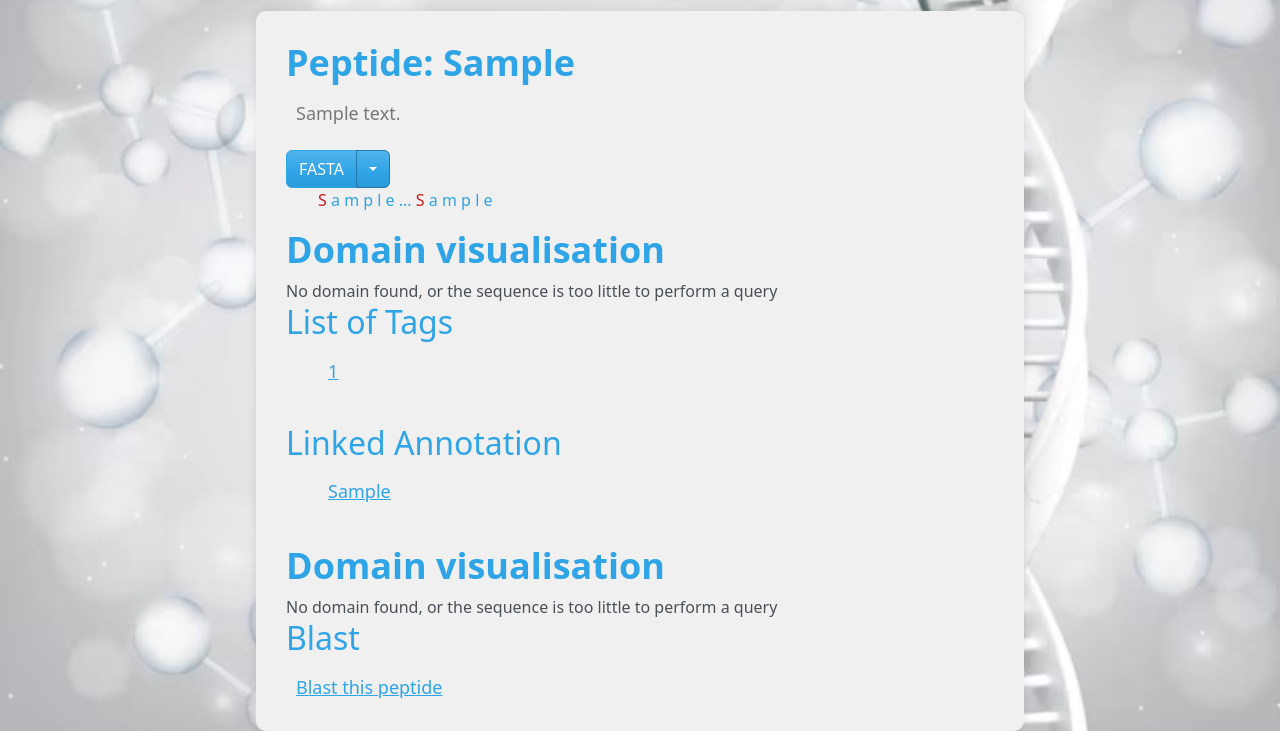
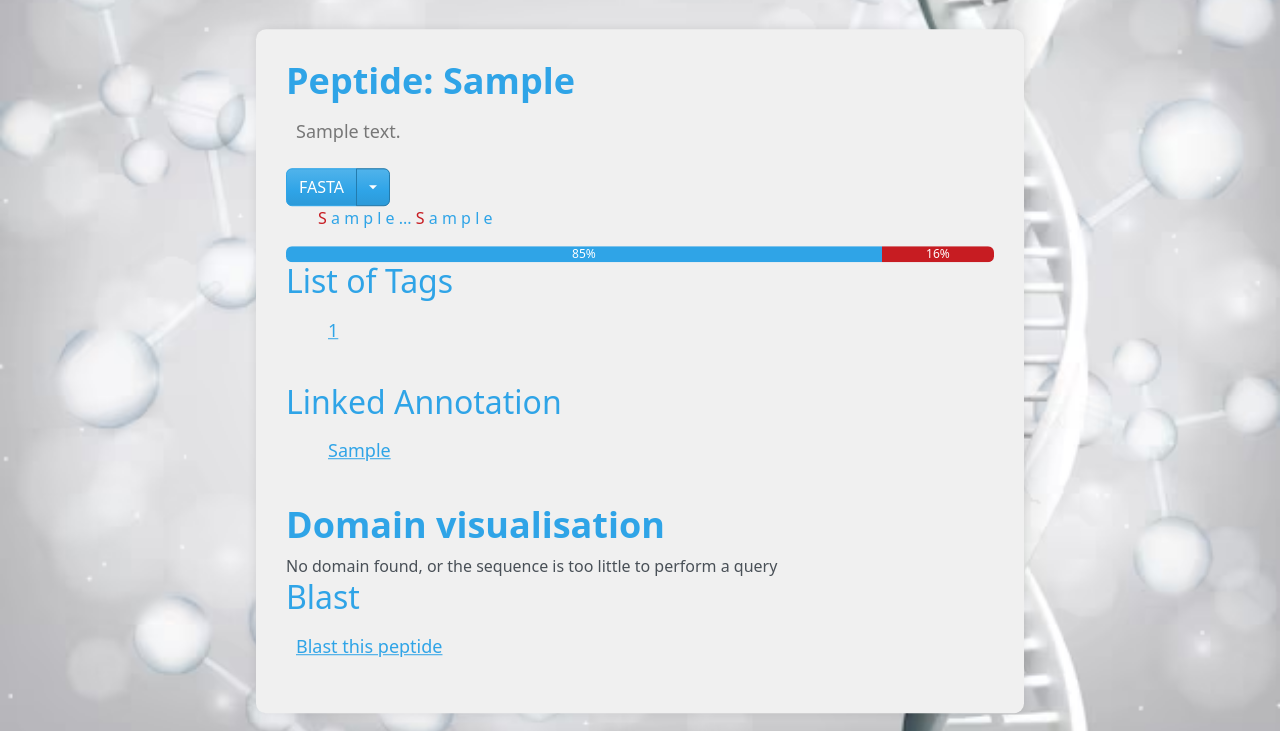
Before and after one commit to R-Poulard/GenomeTag, a Django app: page /GenomeTag/download_peptide_fasta/1/ in a window 1280 px wide. Shown: the part 69-800 px from the top of the page. Run offline with Django 5.2, Linux system fonts and the light colour scheme; a user stored in the database is signed in; tables that the repository leaves empty hold one stand-in row (values such as "Sample post"); some libraries are stand-ins or nearby versions.

Commit message:
fixed prot domain

```diff
--- a/GenomeTag/templates/GenomeTag/create_attribution.html
+++ b/GenomeTag/templates/GenomeTag/create_attribution.html
@@ -58,7 +58,7 @@
         [Annotator-mail]\t[genome]\t[chromosome]\t[strand]\t[start]\t[end]\t[chromosome]\t[start]\t[end][\t...]<br>...
     </div>
     <br>
-    <a href="{% static '/example.xls' %}" download>example_file</a>
+    <a href="{% static '/example.tsv' %}" download>example_file</a>
     <br>
     <br>
     <form method="post" enctype="multipart/form-data" action="{% url 'GenomeTag:create_attribution' %}"
--- a/GenomeTag/templates/GenomeTag/display/display_peptide.html
+++ b/GenomeTag/templates/GenomeTag/display/display_peptide.html
@@ -125,34 +125,25 @@
             });
 
         </script>
+         <div class="progress">
+            <div class="progress-bar bg-primary" role="progressbar" style="width: 0%;" aria-valuemin="0"
+                aria-valuemax="100" data-bs-toggle="tooltip" data-bs-placement="top"
+                data-bs-original-title="Acides Aminés Hydrophobes"><span id="pourcprimary"></span></div>
+            <div class="progress-bar bg-success" role="progressbar" style="width: 0%;" aria-valuemin="0"
+                aria-valuemax="100" data-bs-toggle="tooltip" data-bs-placement="top"
+                data-bs-original-title="Cas spéciaux"><span id="pourcsuccess"></span></div>
+            <div class="progress-bar bg-info" role="progressbar" style="width: 0%;" aria-valuemin="0"
+                aria-valuemax="100" data-bs-toggle="tooltip" data-bs-placement="top"
+                data-bs-original-title="Acides Aminés chargés"><span id="pourcinfo"></span></div>
+            <div class="progress-bar bg-danger" role="progressbar" style="width: 0%;" aria-valuemin="0"
+                aria-valuemax="100" data-bs-toggle="tooltip" data-bs-placement="top"
+                data-bs-original-title="Acides Aminés polaires"><span id="pourcdanger"></span></div>
+        </div>
+        <p id="infoCount" style="display: none;">0</p>
+        <p id="dangerCount" style="display: none;"></p>
+        <p id="successCount" style="display: none;"></p>
+        <p id="primaryCount" style="display: none;"></p>
 
-        <h1>Domain visualisation</h1>
-        {%if data%}
-        <div id="main"></div>
-        <script>
-            window.onload= (event) => {
-            const data = JSON.parse(document.getElementById('mydata').textContent);
-            console.log(data)
-            var pviz = this.pviz;
-
-            var seqEntry = new pviz.SeqEntry({sequence : "{{peptide.sequence}}",start:0,end:30});
-
-            var m=new pviz.SeqEntryAnnotInteractiveView({
-              model : seqEntry,
-              el : '#main'
-              }).render();
-            features=[]
-            feat=data['feat']
-            for(i in feat){
-                features.push({category : feat[i][0], type : 'bar', start : parseInt(feat[i][2]), end : parseInt(feat[i][3]), text : feat[i][1]})
-            }
-            seqEntry.addFeatures(features);
-            };
-          </script>
-          {% else  %}
-          No domain found, or the sequence is too little to perform a query
-          {% endif %}
-            <br>
         {% if peptide.tags.all %}
         <h2>List of Tags</h2>
         <ul>
@@ -172,24 +163,7 @@
         </ul>
         {% endif %}
 
-        <div class="progress">
-            <div class="progress-bar bg-primary" role="progressbar" style="width: 0%;" aria-valuemin="0"
-                aria-valuemax="100" data-bs-toggle="tooltip" data-bs-placement="top"
-                data-bs-original-title="Acides Aminés Hydrophobes"><span id="pourcprimary"></span></div>
-            <div class="progress-bar bg-success" role="progressbar" style="width: 0%;" aria-valuemin="0"
-                aria-valuemax="100" data-bs-toggle="tooltip" data-bs-placement="top"
-                data-bs-original-title="Cas spéciaux"><span id="pourcsuccess"></span></div>
-            <div class="progress-bar bg-info" role="progressbar" style="width: 0%;" aria-valuemin="0"
-                aria-valuemax="100" data-bs-toggle="tooltip" data-bs-placement="top"
-                data-bs-original-title="Acides Aminés chargés"><span id="pourcinfo"></span></div>
-            <div class="progress-bar bg-danger" role="progressbar" style="width: 0%;" aria-valuemin="0"
-                aria-valuemax="100" data-bs-toggle="tooltip" data-bs-placement="top"
-                data-bs-original-title="Acides Aminés polaires"><span id="pourcdanger"></span></div>
-        </div>
-        <p id="infoCount" style="display: none;">0</p>
-        <p id="dangerCount" style="display: none;"></p>
-        <p id="successCount" style="display: none;"></p>
-        <p id="primaryCount" style="display: none;"></p>
+
         <h1>Domain visualisation</h1>
         {%if data%}
         <div id="main"></div>
--- a/requirements.txt
+++ b/requirements.txt
@@ -21,3 +21,6 @@
 types-pytz==2023.3.1.1
 types-PyYAML==6.0.12.12
 typing_extensions==4.9.0
+prody==2.4.1
+requests==2.31.0
+snipgenie==0.6.0
```
Also changed, not shown: 4 other files.
